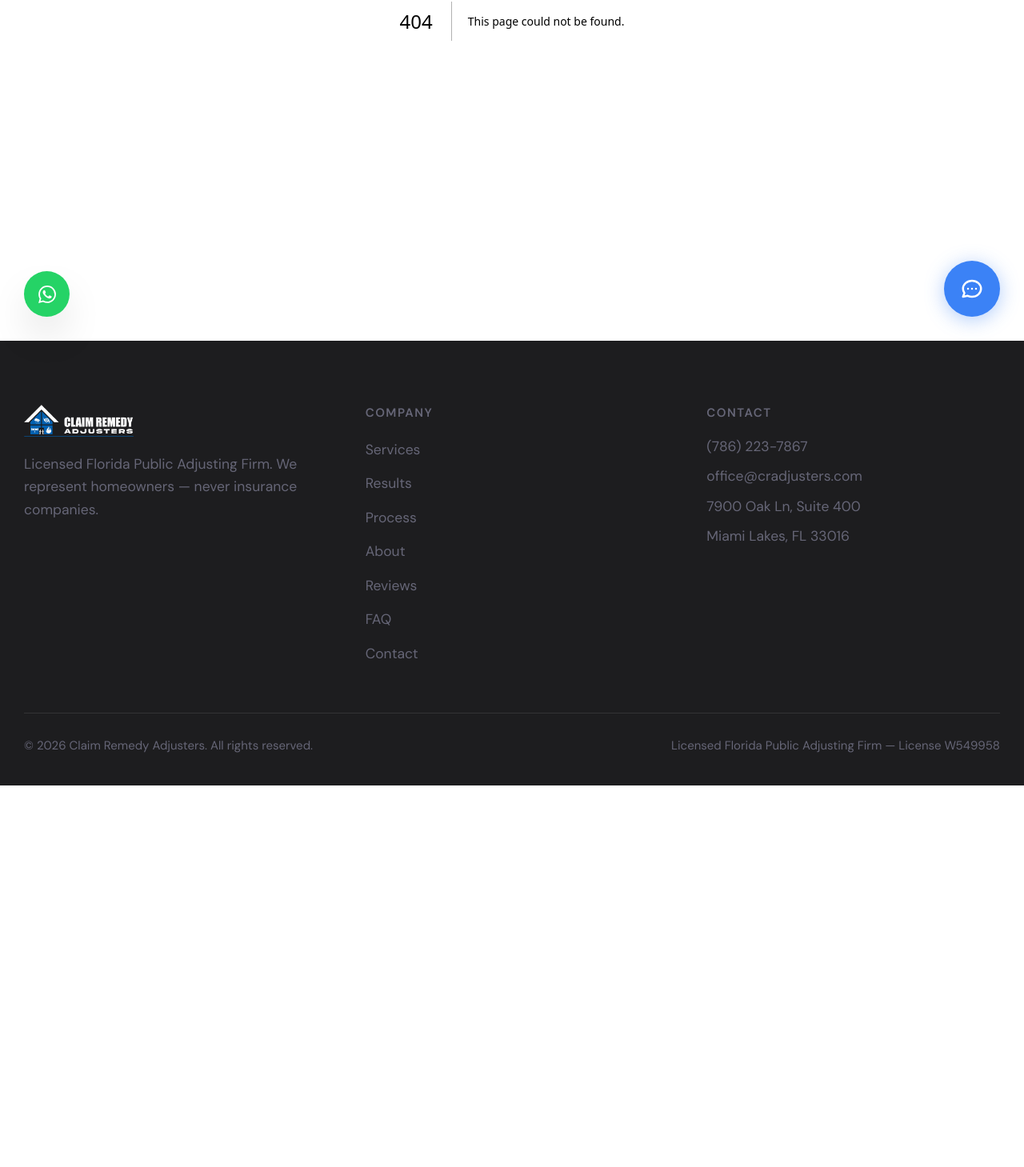
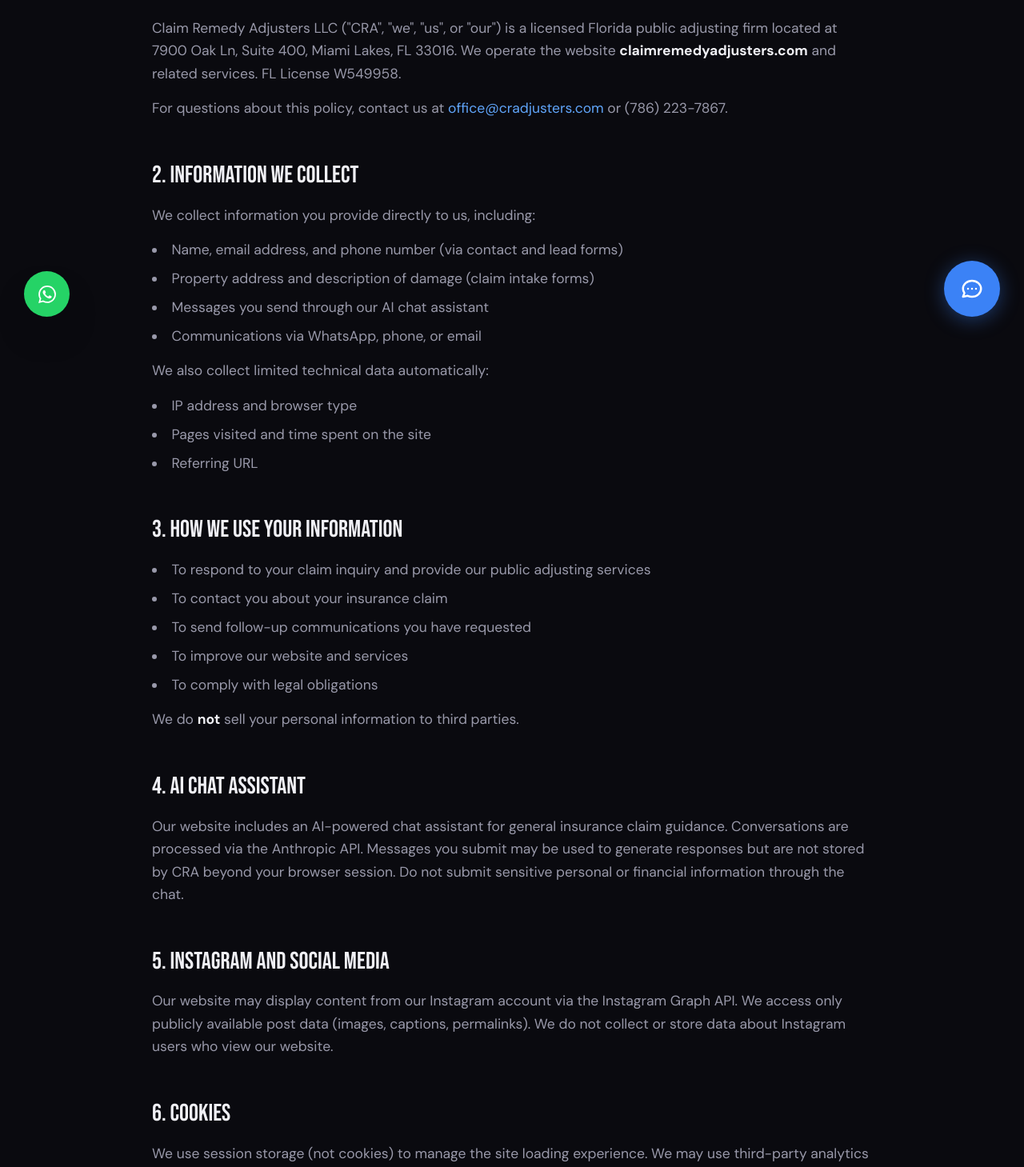
Before and after one commit to brandonginartebusiness-ops/cra, a Next.js app in the folder cra-next/: page /privacy in a window 1280 px wide. Before the commit this address had no page. Shown: the part 374-1833 px from the top of the page at 80% size. Before the commit the page ends 1356 px from the top, so only its background shows below. Built offline with nearby package versions, Linux system fonts and the light colour scheme.

Commit message:
feat: add /privacy page for Meta app review requirement

```diff
--- /dev/null
+++ b/cra-next/src/app/privacy/page.tsx
@@ -0,0 +1,154 @@
+import type { Metadata } from "next";
+
+export const metadata: Metadata = {
+  title: "Privacy Policy",
+  description: "Privacy Policy for Claim Remedy Adjusters LLC.",
+  alternates: { canonical: "https://claimremedyadjusters.com/privacy" },
+};
+
+export default function PrivacyPage() {
+  const updated = "April 6, 2026";
+
+  return (
+    <main className="bg-[#0a0a0f] min-h-screen pt-32 pb-24">
+      <div className="max-w-3xl mx-auto px-6">
+        <h1 className="font-bebas text-5xl md:text-6xl text-[#f0f0f5] mb-4">
+          Privacy Policy
+        </h1>
+        <p className="text-sm text-[#666677] mb-12">Last updated: {updated}</p>
+
+        <div className="flex flex-col gap-10 text-[#9999aa] leading-relaxed text-sm">
+
+          <section>
+            <h2 className="font-bebas text-2xl text-[#f0f0f5] mb-3">1. Who We Are</h2>
+            <p>
+              Claim Remedy Adjusters LLC ("CRA", "we", "us", or "our") is a licensed Florida
+              public adjusting firm located at 7900 Oak Ln, Suite 400, Miami Lakes, FL 33016.
+              We operate the website <strong className="text-[#f0f0f5]">claimremedyadjusters.com</strong> and
+              related services. FL License W549958.
+            </p>
+            <p className="mt-3">
+              For questions about this policy, contact us at{" "}
+              <a href="mailto:office@cradjusters.com" className="text-[#60a5fa] hover:underline">
+                office@cradjusters.com
+              </a>{" "}
+              or (786) 223-7867.
+            </p>
+          </section>
+
+          <section>
+            <h2 className="font-bebas text-2xl text-[#f0f0f5] mb-3">2. Information We Collect</h2>
+            <p>We collect information you provide directly to us, including:</p>
+            <ul className="list-disc list-inside mt-3 flex flex-col gap-1.5">
+              <li>Name, email address, and phone number (via contact and lead forms)</li>
+              <li>Property address and description of damage (claim intake forms)</li>
+              <li>Messages you send through our AI chat assistant</li>
+              <li>Communications via WhatsApp, phone, or email</li>
+            </ul>
+            <p className="mt-3">We also collect limited technical data automatically:</p>
+            <ul className="list-disc list-inside mt-3 flex flex-col gap-1.5">
+              <li>IP address and browser type</li>
+              <li>Pages visited and time spent on the site</li>
+              <li>Referring URL</li>
+            </ul>
+          </section>
+
+          <section>
+            <h2 className="font-bebas text-2xl text-[#f0f0f5] mb-3">3. How We Use Your Information</h2>
+            <ul className="list-disc list-inside flex flex-col gap-1.5">
+              <li>To respond to your claim inquiry and provide our public adjusting services</li>
+              <li>To contact you about your insurance claim</li>
+              <li>To send follow-up communications you have requested</li>
+              <li>To improve our website and services</li>
+              <li>To comply with legal obligations</li>
+            </ul>
+            <p className="mt-3">
+              We do <strong className="text-[#f0f0f5]">not</strong> sell your personal information to third parties.
+            </p>
+          </section>
+
+          <section>
+            <h2 className="font-bebas text-2xl text-[#f0f0f5] mb-3">4. AI Chat Assistant</h2>
+            <p>
+              Our website includes an AI-powered chat assistant for general insurance claim guidance.
+              Conversations are processed via the Anthropic API. Messages you submit may be used to
+              generate responses but are not stored by CRA beyond your browser session. Do not submit
+              sensitive personal or financial information through the chat.
+            </p>
+          </section>
+
+          <section>
+            <h2 className="font-bebas text-2xl text-[#f0f0f5] mb-3">5. Instagram and Social Media</h2>
+            <p>
+              Our website may display content from our Instagram account via the Instagram Graph API.
+              We access only publicly available post data (images, captions, permalinks). We do not
+              collect or store data about Instagram users who view our website.
+            </p>
+          </section>
+
+          <section>
+            <h2 className="font-bebas text-2xl text-[#f0f0f5] mb-3">6. Cookies</h2>
+            <p>
+              We use session storage (not cookies) to manage the site loading experience. We may use
+              third-party analytics tools (such as Google Analytics) that place cookies to help us
+              understand site traffic. You can disable cookies in your browser settings.
+            </p>
+          </section>
+
+          <section>
+            <h2 className="font-bebas text-2xl text-[#f0f0f5] mb-3">7. Data Sharing</h2>
+            <p>We share your information only with:</p>
+            <ul className="list-disc list-inside mt-3 flex flex-col gap-1.5">
+              <li>Service providers who assist in operating our website (e.g., Supabase for data storage, Vercel for hosting)</li>
+              <li>Law enforcement or regulators when required by law</li>
+              <li>No one else — we do not sell or rent your data</li>
+            </ul>
+          </section>
+
+          <section>
+            <h2 className="font-bebas text-2xl text-[#f0f0f5] mb-3">8. Data Security</h2>
+            <p>
+              We implement reasonable technical and organizational measures to protect your information.
+              No method of transmission over the internet is 100% secure, and we cannot guarantee
+              absolute security.
+            </p>
+          </section>
+
+          <section>
+            <h2 className="font-bebas text-2xl text-[#f0f0f5] mb-3">9. Your Rights</h2>
+            <p>You may contact us to:</p>
+            <ul className="list-disc list-inside mt-3 flex flex-col gap-1.5">
+              <li>Request access to personal information we hold about you</li>
+              <li>Request correction or deletion of your information</li>
+              <li>Opt out of marketing communications</li>
+            </ul>
+            <p className="mt-3">
+              Contact:{" "}
+              <a href="mailto:office@cradjusters.com" className="text-[#60a5fa] hover:underline">
+                office@cradjusters.com
+              </a>
+            </p>
+          </section>
+
+          <section>
+            <h2 className="font-bebas text-2xl text-[#f0f0f5] mb-3">10. Children&apos;s Privacy</h2>
+            <p>
+              Our services are not directed to children under 13. We do not knowingly collect
+              personal information from children.
+            </p>
+          </section>
+
+          <section>
+            <h2 className="font-bebas text-2xl text-[#f0f0f5] mb-3">11. Changes to This Policy</h2>
+            <p>
+              We may update this policy from time to time. The "Last updated" date at the top of
+              this page reflects the most recent revision. Continued use of the site after changes
+              constitutes acceptance of the updated policy.
+            </p>
+          </section>
+
+        </div>
+      </div>
+    </main>
+  );
+}
```
